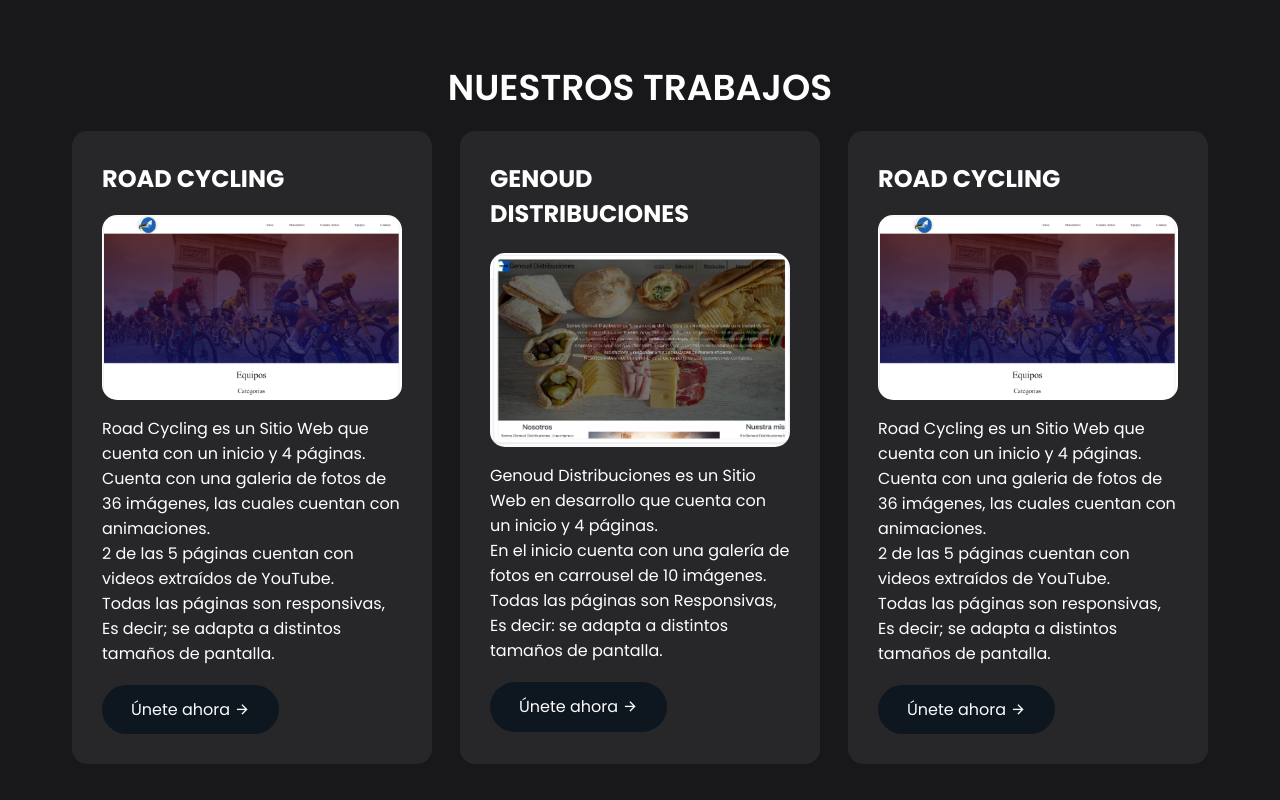
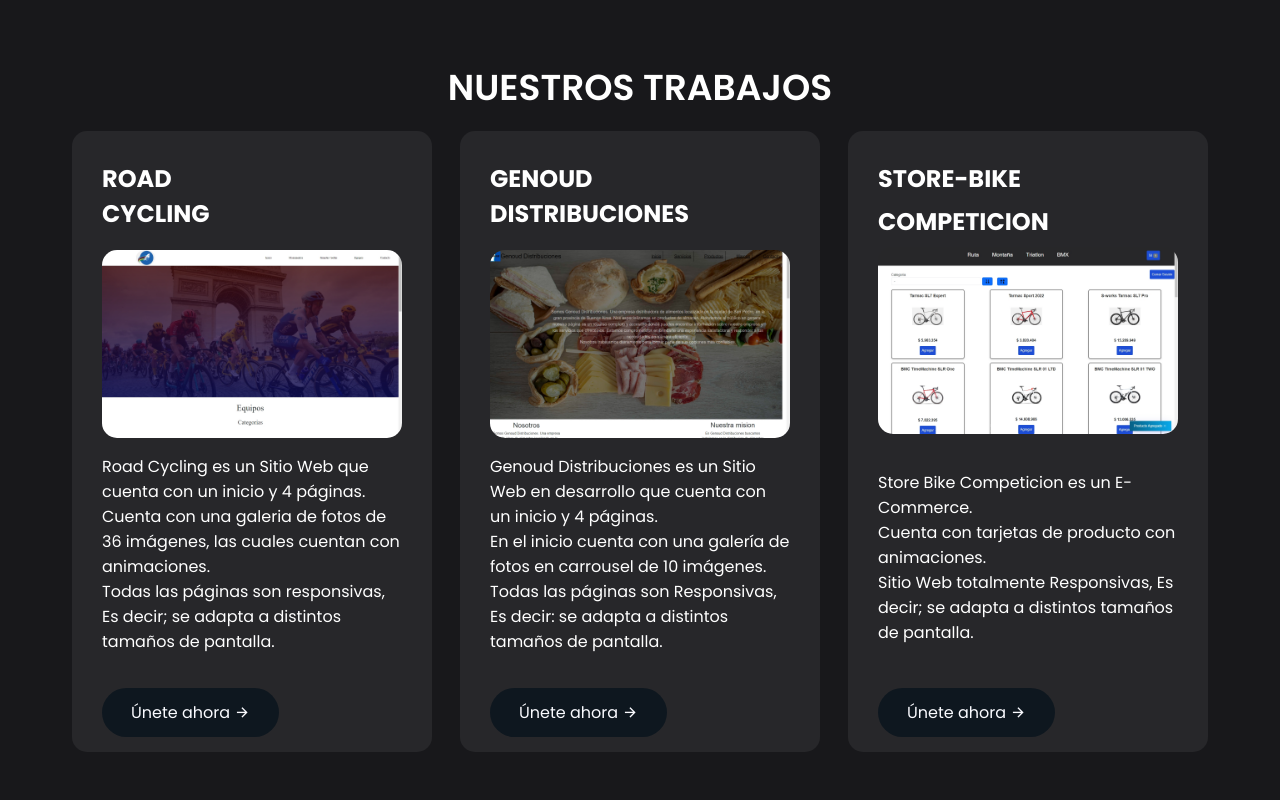
Before and after one commit to EstanislaoGenoud/Portafolio-Personal, a plain HTML site: page index.html in a window 1280 px wide. Shown: the part 1160-1960 px from the top of the page. Drawn offline with nearby package versions, Linux system fonts and the light colour scheme.

Commit message:
Agregando la tarejta numero tres

```diff
--- a/index.html
+++ b/index.html
@@ -76,36 +76,37 @@
         <h2 class="header">NUESTROS TRABAJOS</h2>
             <div class="contaider-card">
                 <section class="card-section">
-                    <div class="card">
-                        <div class="card-header"><h4>Road Cycling</h4></div>
+                    <div class="card RC">
+                        <div class="card-header"><h4>Road</h4></div>
+                        <div class="card-header"><h4>Cycling</h4></div>
                         <div class="card-body">
-                            <img src="./images/roadcycling.png">
+                            <img src="./images/roadcycling.jpeg" class="imgRC">
                                 <p>Road Cycling es un Sitio Web que cuenta con un inicio y 4 páginas.<p>
                                 <p>Cuenta con una galeria de fotos de 36 imágenes, las cuales cuentan con animaciones.<p>
-                                <p>2 de las 5 páginas cuentan con videos extraídos de YouTube.</p>
                                 <p>Todas las páginas son responsivas, Es decir; se adapta a distintos tamaños de pantalla.</p>
-                                <a href="./budgetform.html">Únete ahora <i class="ri-arrow-right-line"></i></a>
+                                <a class="bRC" href="./budgetform.html">Únete ahora <i class="ri-arrow-right-line"></i></a>
                         </div>
                     </div>
-                    <div class="card">
-                        <div class="card-header"><h4>Genoud Distribuciones</h4></div>
+                    <div class="card GD">
+                        <div class="card-header"><h4>Genoud</h4></div>
+                        <div class="card-header"><h4>Distribuciones</h4></div>
                         <div class="card-body gd">
-                            <img src="./images/genouddistribuciones.png">
+                            <img src="./images/genouddistribuciones.jpeg">
                             <p>Genoud Distribuciones es un Sitio Web en desarrollo que cuenta con un inicio y 4 páginas.</p>
                             <p>En el inicio cuenta con una galería de fotos en carrousel de 10 imágenes.</p>
                             <p>Todas las páginas son Responsivas, Es decir: se adapta a distintos tamaños de pantalla.</p>
-                            <a href="./budgetform.html">Únete ahora <i class="ri-arrow-right-line"></i></a>
+                            <a class="bGD" href="./budgetform.html">Únete ahora <i class="ri-arrow-right-line"></i></a>
                         </div>
                     </div>
-                    <div class="card">
-                        <div class="card-header"><h4>Road Cycling</h4></div>
+                    <div class="card SBC">
+                        <div class="card-header"><h4>Store-Bike</h4></div>
+                        <div class="card-header"><h4>Competicion</h4></div>
                         <div class="card-body">
-                            <img src="./images/roadcycling.png">
-                                <p>Road Cycling es un Sitio Web que cuenta con un inicio y 4 páginas.<p>
-                                <p>Cuenta con una galeria de fotos de 36 imágenes, las cuales cuentan con animaciones.<p>
-                                <p>2 de las 5 páginas cuentan con videos extraídos de YouTube.</p>
-                                <p>Todas las páginas son responsivas, Es decir; se adapta a distintos tamaños de pantalla.</p>
-                                <a href="./budgetform.html">Únete ahora <i class="ri-arrow-right-line"></i></a>
+                            <img src="./images/EcommerceBike.jpeg" class="imgSBC">
+                                <p>Store Bike Competicion es un E-Commerce.<p>
+                                <p>Cuenta con tarjetas de producto con animaciones.<p>
+                                <p>Sitio Web totalmente Responsivas, Es decir; se adapta a distintos tamaños de pantalla.</p>
+                                <a class="bSBC" href="./budgetform.html">Únete ahora <i class="ri-arrow-right-line"></i></a>
                         </div>
                     </div>
                 </section>
--- a/style.css
+++ b/style.css
@@ -339,6 +339,22 @@ section .header{
     border-radius: 15px;
     margin-bottom: 1rem;
 }
+.imgSBC{
+    position: relative;
+    bottom: 20px;
+}
+.bRC{
+    position: relative;
+    top: 15px;
+}
+.bGD{
+    position: relative;
+    top: 15px;
+}
+.bSBC{
+    position: relative;
+    top: 23px;
+}
 .container-form{
     width: 100%;
     max-width: 1100px;
```
Also changed, not shown: images/EcommerceBike.jpeg (added), images/genouddistribuciones.jpeg (added), images/genouddistribuciones.png (deleted), images/roadcycling.jpeg (added), images/roadcycling.png (deleted).
